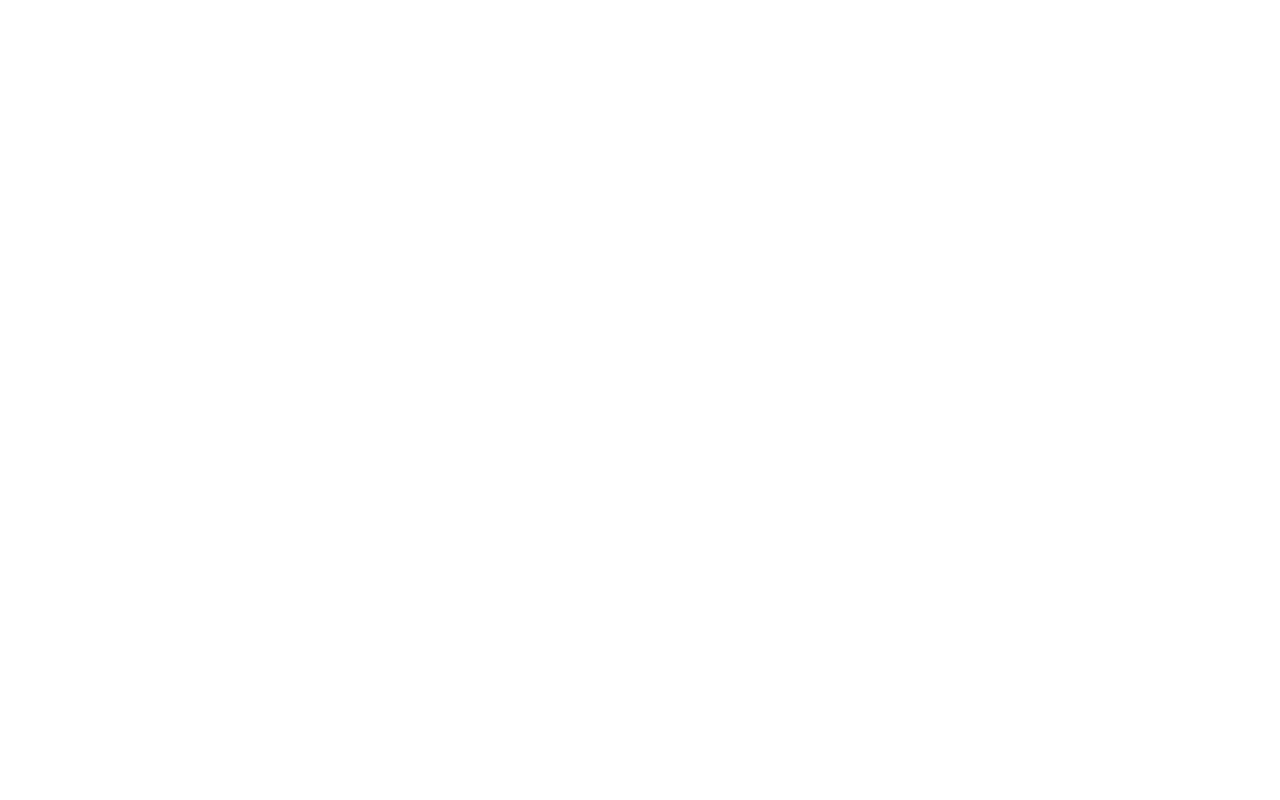
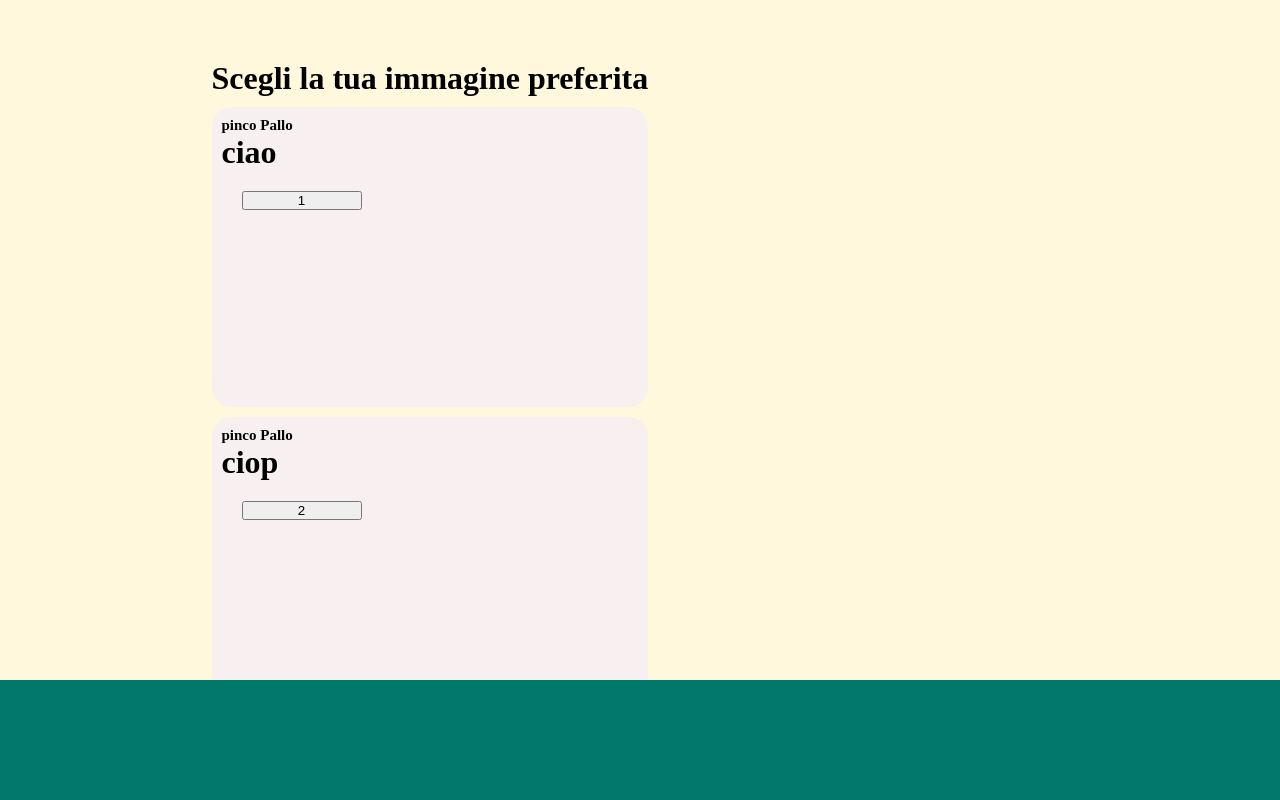
Before and after one commit to Robma1994/Ramen, a plain HTML site: page index.html in a window 1280 px wide. Drawn offline with nearby package versions, Linux system fonts and the light colour scheme.

Commit message:
Struttura 1 con logica slider click

```diff
--- a/index.html
+++ b/index.html
@@ -10,7 +10,32 @@
 </head>
 <body>
     <div id="root">
-
+        <div class="container" id="my-bg-linear">
+            <main class="my-d-flex my-h-100">
+                <div class="option-left my-d-flex my-justify-center">
+                    <div class="p-t-60">
+                        <h1>Scegli la tua immagine preferita</h1>
+                        <div class="container-card" v-for="(image,index) in images">
+                            <div class="title-card">
+                                <h1 id="f-size-15">pinco Pallo</h1>
+                            </div>
+                            <div class="content-card">
+                                <div>
+                                    <h1>{{images[index]}}</h1>
+                                </div>
+                                <button @click="chooise(index)" type="button" class="my-w-120 my-margin-20">{{index + 1}}</button>
+                            </div>
+                        </div>
+                    </div>
+                </div>
+                <div class="results-right">
+                    <div :class="off" class="my-w-120 my-h-120">
+                        <h1>{{images[count]}}</h1>
+                    </div>
+                </div>
+            </main>
+        </div>
+        <footer class="my-bg-color-footer"></footer>
     </div>
     <script src="main.js"></script>
 </body>
--- a/main.js
+++ b/main.js
@@ -1,7 +1,14 @@
 const app = new Vue({
     el: '#root',
     data: {
-
+        images: ['ciao','ciop','flip','ciao','ciop','flip','ciao','ciop','flip',],
+        count: 0,
+        off: 'none'
     },
-
+    methods: {
+        chooise(index){
+            this.count = index
+            this.off = 'block'
+        }
+    }
 })
--- a/style.css
+++ b/style.css
@@ -3,3 +3,81 @@
     padding: 0;
     box-sizing: border-box;
 }
+.container {
+    width: 100%;
+    height: 85vh;
+}
+footer {
+    height: calc(100vh - 85vh)
+}
+/* FLEX */
+.my-d-flex {
+    display: flex;
+}
+.my-flex-direction {
+    flex-direction: column;
+}
+.my-justify-center {
+    justify-content: center;
+}
+.my-align-center {
+    align-items: center;
+}
+/*DISPLAY*/
+.none {
+    display: none;
+}
+.block {
+    display: block;
+}
+/*SIZE*/
+/* Width */
+.my-w-120 {
+    width: 120px;
+}
+/* HEIGHT */
+.my-h-120 {
+    height: 120px;
+}
+.my-h-100 {
+    height: 100%;
+}
+
+.option-left {
+    width: 1800px;
+    height: 100%;
+    overflow-y: auto;
+}
+.results-right {
+    width: calc(100% - 400px);
+
+}
+/*MARGIN*/
+.my-margin-20 {
+    margin: 20px;
+}
+/* PADDING */
+.p-t-60 {
+    padding-top: 60px;
+}
+/*BACKGROUND*/
+#my-bg-linear {
+    background-color: cornsilk;
+}
+.my-bg-color-footer {
+    background-color: #00796B;
+}
+
+/*CARD*/
+.container-card {
+    margin: 10px 0 10px 0;
+    height: 300px;
+    background-color: rgb(248, 240, 240);
+    border-radius: 20px;
+    padding: 10px;
+}
+
+/*FONT SIZE*/
+#f-size-15 {
+    font-size: 15px;
+}
```
